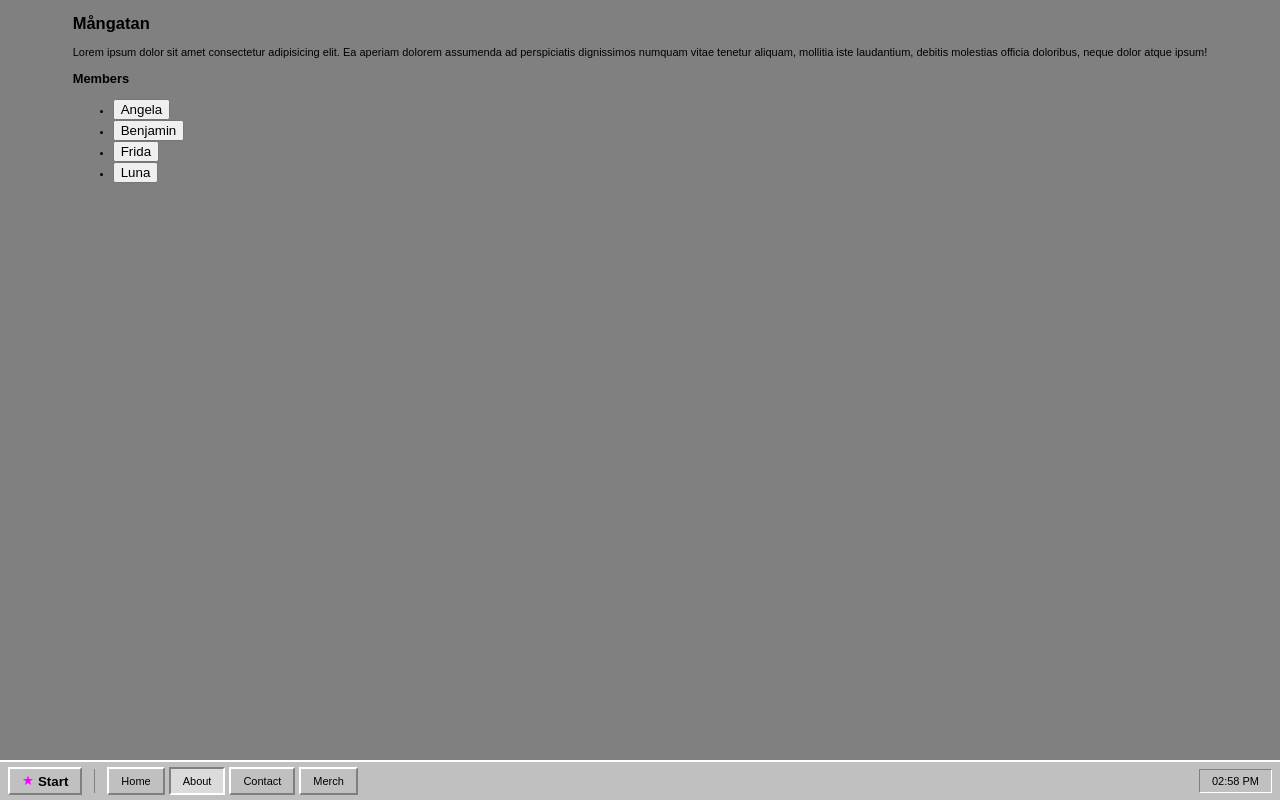
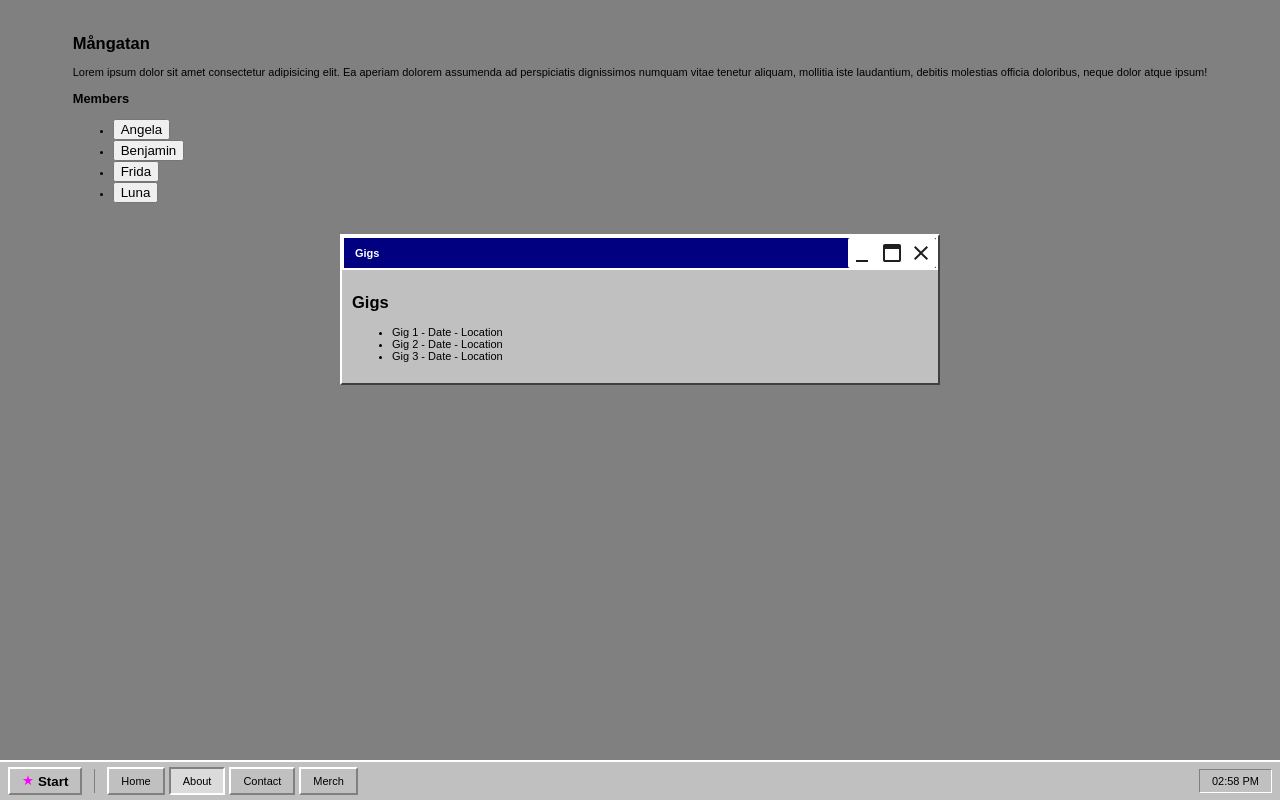
Before and after one commit to ynnxj/mangatan, a SvelteKit app: page /about in a window 1280 px wide. Built offline with nearby package versions, Linux system fonts and the light colour scheme.

Commit message:
✨ feat(gigs): create default gigs page
wip.

```diff
--- /dev/null
+++ b/src/lib/Gigs/GigsList.svelte
@@ -0,0 +1,13 @@
+<script>
+  import Window from '$lib/WindowBorder/Window.svelte';
+</script>
+
+<Window windowTitle="Gigs">
+  <h2>Gigs</h2>
+  <!-- TODO: Add gigs data and render-->
+  <ul>
+    <li>Gig 1 - Date - Location</li>
+    <li>Gig 2 - Date - Location</li>
+    <li>Gig 3 - Date - Location</li>
+  </ul>
+</Window>
--- a/src/routes/about/+page.svelte
+++ b/src/routes/about/+page.svelte
@@ -1,5 +1,19 @@
 <script lang="ts">
   import AboutBand from '$lib/About/Band/AboutBand.svelte';
+  import GigsList from '$lib/Gigs/GigsList.svelte';
 </script>
 
-<AboutBand />
+<section>
+  <AboutBand />
+  <GigsList />
+</section>
+
+<style lang="scss">
+  section {
+    display: flex;
+    flex-direction: column;
+    gap: 20px;
+    align-items: center;
+    margin: 20px 0;
+  }
+</style>
```
